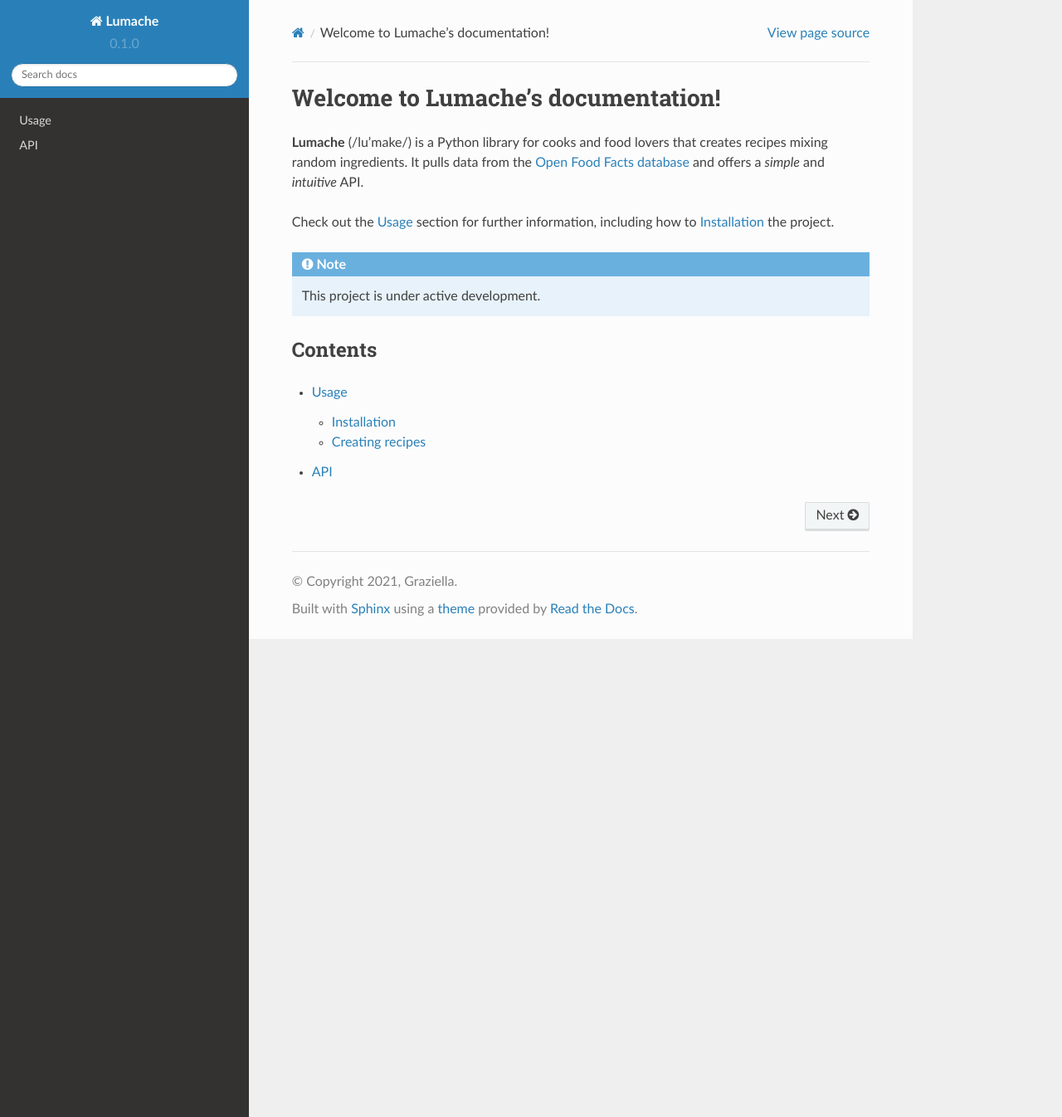
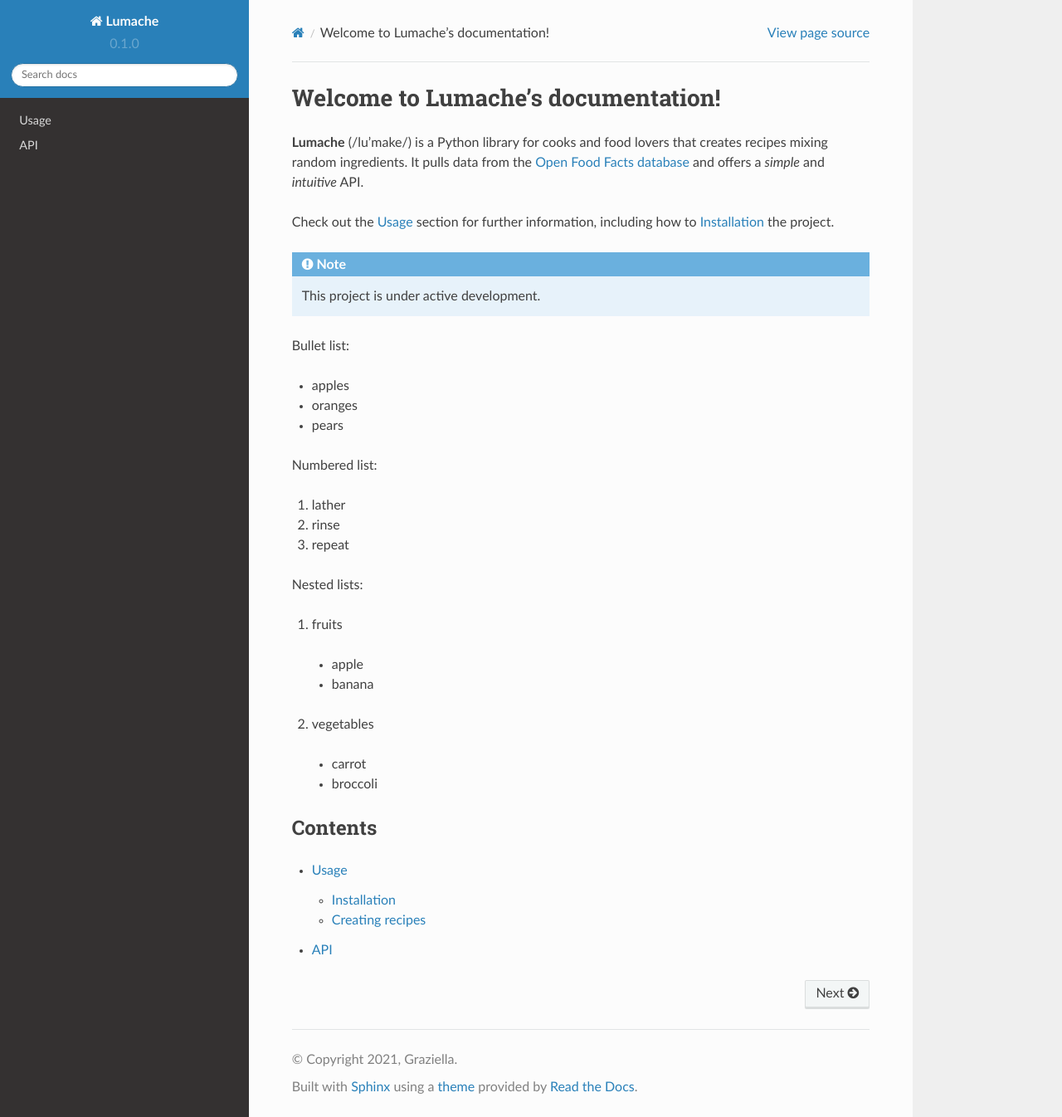
Before and after one commit to WoodyMiao/TestGua, a Sphinx documentation site: the page built from docs/source/index.rst, in a window 1280 px wide and 1346 px high. Shown: the whole window at 83% size. Built offline with Sphinx 7.4.7 and the Read the Docs theme 2.0.0, drawn with Linux system fonts in a browser that asks for light colours.

Commit message:
Update index.rst

```diff
--- a/docs/source/index.rst
+++ b/docs/source/index.rst
@@ -13,6 +13,27 @@ how to :ref:`installation` the project.
 
    This project is under active development.
 
+Bullet list:
+
+* apples
+* oranges
+* pears
+
+Numbered list:
+
+1. lather
+2. rinse
+3. repeat
+
+Nested lists:
+
+1. fruits
+  * apple
+  * banana
+2. vegetables
+  * carrot
+  * broccoli
+
 Contents
 --------
 
```
